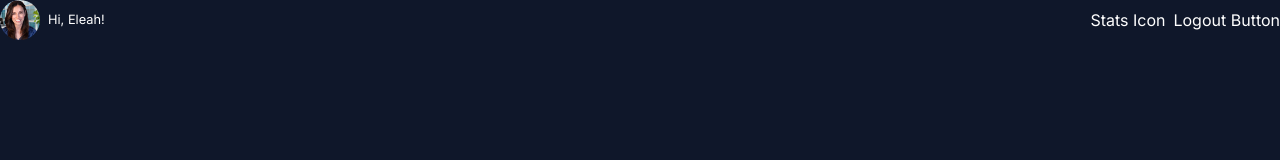
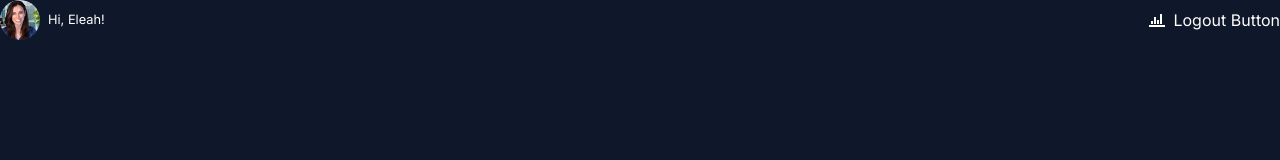
Before and after one commit to EleahBurman/finance-tracker, a Next.js app: page / in a window 1280 px wide. Shown: the top 160 px of the page. Built offline with nearby package versions, Linux system fonts and the light colour scheme.

Commit message:
Add stats bar icon

```diff
--- a/app/page.js
+++ b/app/page.js
@@ -1,3 +1,5 @@
+import  {ImStatsBars} from 'react-icons/im'
+
 export default function Home() {
   return (
     <header className="flex items-center justify-between">
@@ -17,7 +19,7 @@ export default function Home() {
       { /* User navigation */ }
       <nav className="flex items-center gap-2">
         <div>
-          Stats Icon
+          <ImStatsBars />
         </div>
         <div>
           Logout Button
--- a/package.json
+++ b/package.json
@@ -11,7 +11,8 @@
   "dependencies": {
     "next": "14.1.0",
     "react": "^18",
-    "react-dom": "^18"
+    "react-dom": "^18",
+    "react-icons": "^5.0.1"
   },
   "devDependencies": {
     "autoprefixer": "^10.4.17",
```
Also changed, not shown: 1 other file (tests, documents, lock files or other folders).
